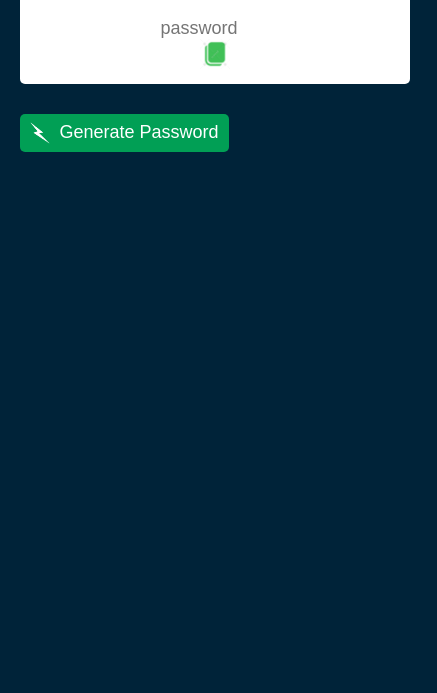
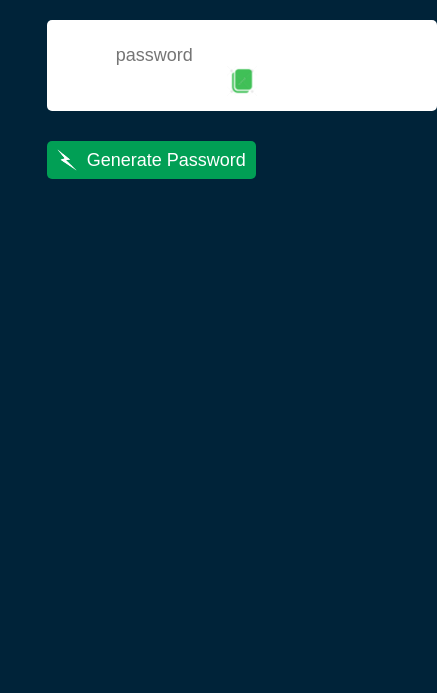
Before and after one commit to Katchy1942/password_generator, a plain HTML site: page index.html in a window 390 px wide. Shown: the part 151-844 px from the top of the page, 437 px wide, since content can reach past the window. Drawn offline with Linux system fonts and the light colour scheme.

Commit message:
Update style.css

```diff
--- a/style.css
+++ b/style.css
@@ -92,7 +92,6 @@ body {
 /* Media Queries for Responsiveness */
 @media (max-width: 600px) {
   .container {
-    margin: 5%;
     width: 100%;
   }
 
@@ -108,7 +107,7 @@ body {
 
   .display input {
     font-size: 18px;
-    width: 30%;
+    width: 70%;
     margin-top: 10px;
   }
 
```
